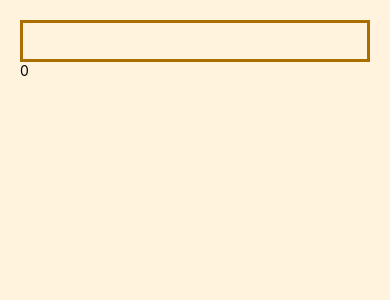
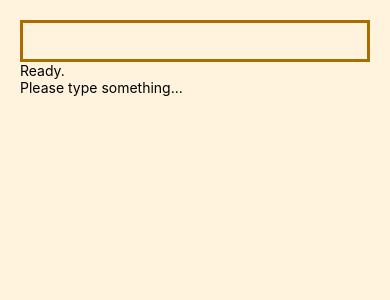
Before and after one commit to iccanobif/radicalLookup, a React Native app in the folder src/: screen / in a window 390 px wide. Shown: the top 300 px of the page. Built offline with nearby package versions, Linux system fonts and the light colour scheme.

Commit message:
Print current loading status on screen

```diff
--- a/src/App.js
+++ b/src/App.js
@@ -5,16 +5,22 @@ import
   Text,
   View,
   TextInput,
-  TouchableHighlight
+  TouchableHighlight,
+  VirtualizedList
 } from 'react-native'
 import { getKanjiFromRadicalNames } from "./kanjiLookup/kanjilookup.js"
+import { timer } from 'rxjs';
 
 export default class App extends Component
 {
   constructor(props)
   {
     super(props)
-    this.state = { kanjiFromRadicals: [] }
+    this.state = {
+      kanjiFromRadicals: [],
+      isLoading: false,
+      kanjiRadicalsInputSpecified: false
+    }
   }
   render()
   {
@@ -26,20 +32,34 @@ export default class App extends Component
           autoCorrect={false}
           onChangeText={(text =>
           {
-            this.setState({
-              kanjiFromRadicals:
-                getKanjiFromRadicalNames(text.toLocaleLowerCase().split(","))
-            })
+            // TODO: If it's already loading, put the request on hold
+            //       If it's already loading and there's another request on hold, replace the old request with this one
+            //       if it's not already loading, load now
+            this.setState({ isLoading: true })
+            setTimeout(() =>
+            {
+              this.setState({
+                kanjiRadicalsInputSpecified: text.trim().length > 0,
+                kanjiFromRadicals:
+                  getKanjiFromRadicalNames(text.toLocaleLowerCase().split(",")),
+                isLoading: false
+              })
+            }, 0)
           })}></TextInput>
-        <Text style={{ color: textColor }}>{this.state.kanjiFromRadicals.length}</Text>
+        <Text style={{ color: textColor }}>
+          {this.state.isLoading ? "Loading..." : "Ready."}
+        </Text>
+        <Text style={{ color: textColor }}>
+          {
+            this.state.kanjiRadicalsInputSpecified
+              ? this.state.kanjiFromRadicals.length + " results"
+              : "Please type something..."
+          } </Text>
         <View style={{ flexDirection: "row", flexWrap: "wrap" }}>
           {this.state.kanjiFromRadicals.slice(0, 100).map((kanji) =>
           {
             return (
-              <TouchableHighlight key={kanji} onPress={() =>
-              {
-                alert(kanji)
-              }}>
+              <TouchableHighlight key={kanji} onPress={() => { alert(kanji) }}>
                 <View style={{ padding: 10 }}>
                   <Text style={{ color: textColor, fontSize: 30 }} >
                     {kanji}
@@ -48,7 +68,6 @@ export default class App extends Component
               </TouchableHighlight>)
           })}
         </View>
-
       </View>
     );
   }
```
